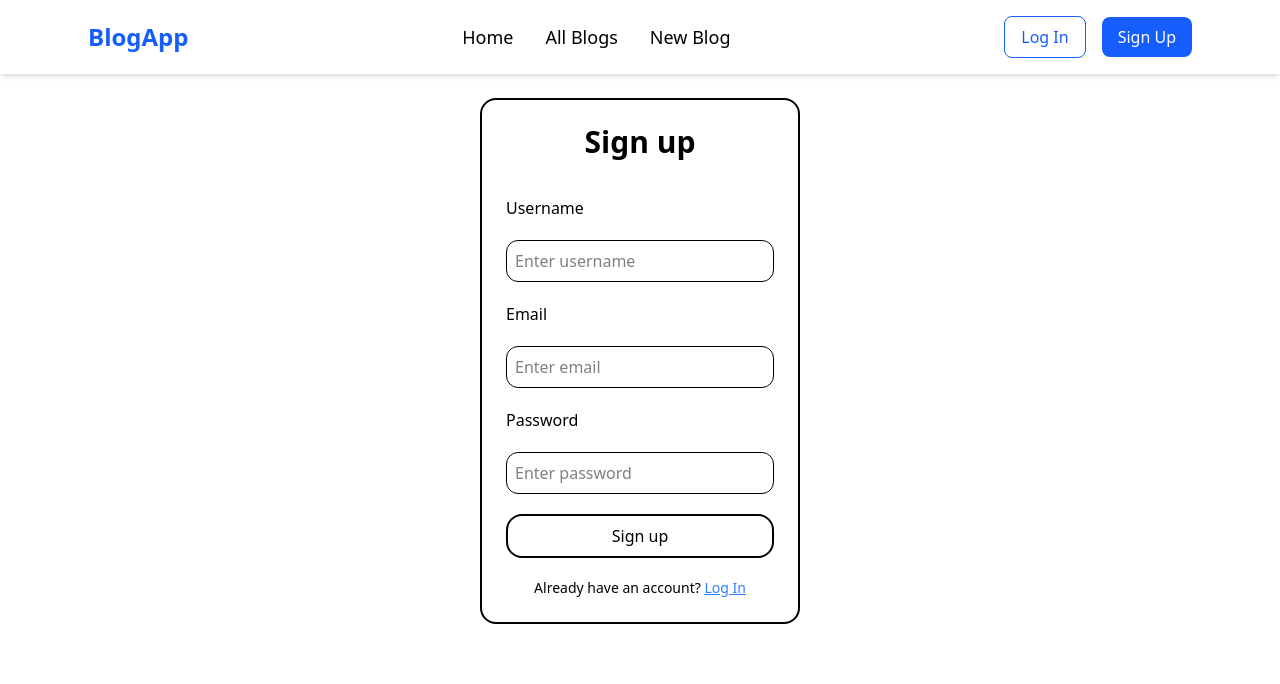
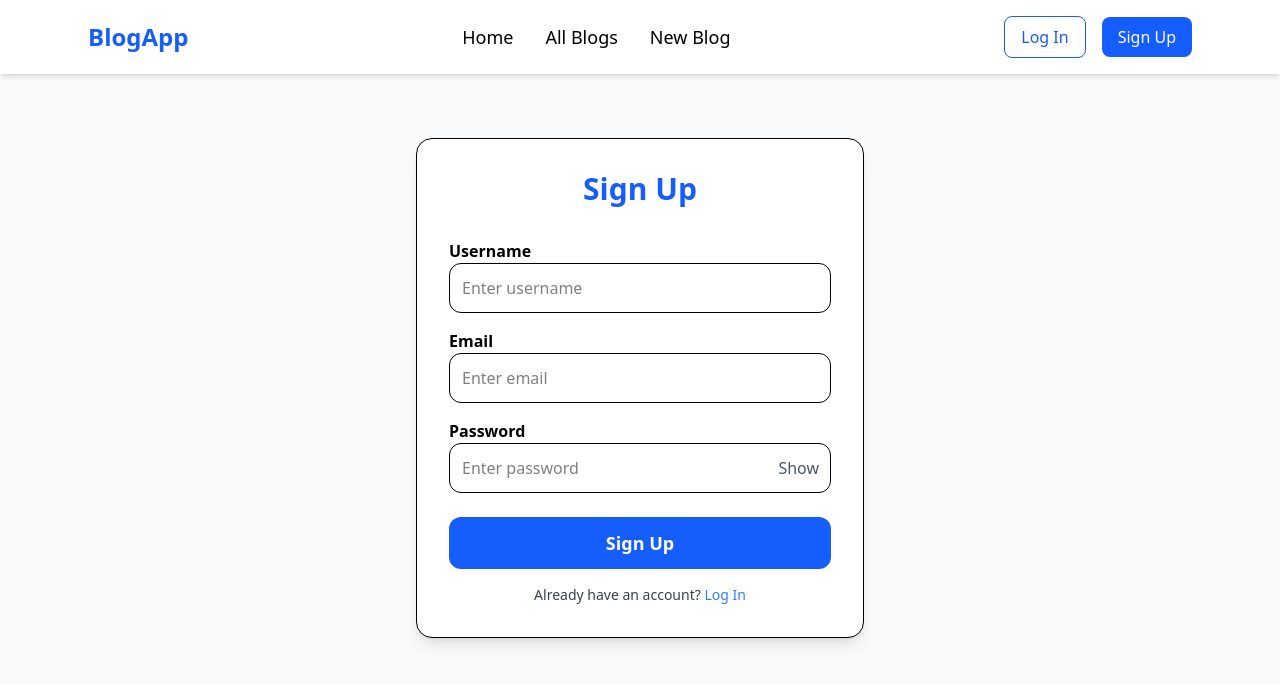
Before and after one commit to satyamrk18/Tiny-Blog, a React (Vite) app in the folder client/: page /signup in a window 1280 px wide. Shown: the top 684 px of the page. Built offline with nearby package versions, Linux system fonts and the light colour scheme.

Commit message:
sign in and log in design improved

```diff
--- a/client/src/Views/LogIn.jsx
+++ b/client/src/Views/LogIn.jsx
@@ -1,76 +1,95 @@
 import Navbar from "../Components/Navbar";
 import { Link } from "react-router";
 import { useNavigate } from "react-router";
-import { useEffect, useState } from "react";
+import { useState } from "react";
 import axios from "axios";
-const logIn = ()=>
-{
-    const [user,setUser] = useState({
-        email:"",
-        password:"",
-    })
-    const loginUser = async ()=>
-    {
-      try{
-        const response = await axios.post(`${import.meta.env.VITE_SERVER_URL}/login`,user)
+
+const LogIn = () => {
+  const [user, setUser] = useState({
+    email: "",
+    password: "",
+  });
+
+  const [showPassword, setShowPassword] = useState(false);
+
+  const loginUser = async () => {
+    try {
+      const response = await axios.post(
+        `${import.meta.env.VITE_SERVER_URL}/login`,
+        user
+      );
+
       alert(response.data.message);
-      if(response?.data?.success === true)
-      {
+
+      if (response?.data?.success === true) {
         localStorage.setItem("loggedinuser", JSON.stringify(response.data.data));
-       localStorage.setItem("token",response.data.token);
-        window.location.href="/";
+        localStorage.setItem("token", response.data.token);
+        window.location.href = "/";
       }
+    } catch (error) {
+      alert(error.response.data.message);
     }
-      catch(error)
-      {
-        alert(error.response.data.message)
-      }
-    }
-    return(
-        <div>
+  };
+
+  return (
+    <div className="min-h-screen bg-gray-50">
       <Navbar />
-      <form className="w-80 p-6 m-auto mt-6 flex flex-col gap-5 border-2 rounded-2xl">
-         <h1 className="text-2xl font-bold text-center mb-4">Log In</h1>
-        <label>Email</label>
+
+      <div className="max-w-md mx-auto mt-16 bg-white shadow-lg rounded-2xl p-8 border">
+        <h1 className="text-3xl font-bold text-center mb-8 text-blue-600">
+          Log In
+        </h1>
+
+        <label className="font-semibold">Email</label>
         <input
           type="email"
           placeholder="Enter email"
-          className="border p-2 rounded-xl w-full"
+          className="border p-3 rounded-xl w-full mb-4 focus:outline-none focus:ring-2 focus:ring-blue-400"
           autoComplete="email"
           value={user.email}
-          onChange={(e)=>{setUser({...user,email:e.target.value})}}
+          onChange={(e) => setUser({ ...user, email: e.target.value })}
           required
         />
 
-        <label>Password</label>
+        <label className="font-semibold">Password</label>
+        <div className="relative">
           <input
-          type="password"
+            type={showPassword ? "text" : "password"}
             placeholder="Enter password"
-          className="border p-2 rounded-xl w-full"
+            className="border p-3 rounded-xl w-full focus:outline-none focus:ring-2 focus:ring-blue-400"
             autoComplete="current-password"
             value={user.password}
-          onChange={(e)=>{setUser({...user,password:e.target.value})}}
+            onChange={(e) => setUser({ ...user, password: e.target.value })}
             required
           />
 
+          {/* Show / Hide Toggle Button */}
           <button
             type="button"
-          className="m-auto border-2 p-2 rounded-2xl w-full cursor-pointer"
-          onClick={() => {
-            loginUser();
-          }}
+            className="absolute inset-y-0 right-3 flex items-center text-gray-600 hover:text-black"
+            onClick={() => setShowPassword(!showPassword)}
+          >
+            {showPassword ? "Hide" : "Show"}
+          </button>
+        </div>
+
+        <button
+          type="button"
+          className="mt-6 bg-blue-600 text-white p-3 rounded-xl w-full text-lg font-semibold hover:bg-blue-700 transition"
+          onClick={loginUser}
         >
           Log In
         </button>
 
-        <p className="text-sm text-center">
-          Dont have an account ?{" "}
-          <Link to="/signup" className="text-blue-500 underline">
-            sign up
+        <p className="text-sm text-center mt-4 text-gray-700">
+          Don't have an account?{" "}
+          <Link to="/signup" className="text-blue-500 font-medium">
+            Sign Up
           </Link>
         </p>
-      </form>
       </div>
-    )
-}
-export default logIn;
+    </div>
+  );
+};
+
+export default LogIn;
--- a/client/src/Views/SignIn.jsx
+++ b/client/src/Views/SignIn.jsx
@@ -1,9 +1,8 @@
 import Navbar from "../Components/Navbar";
 import { Link } from "react-router";
 import { useNavigate } from "react-router";
-import { useEffect, useState } from "react";
+import { useState } from "react";
 import axios from "axios";
-
 
 const SignIn = () => {
   const [user, setUser] = useState({
@@ -11,74 +10,97 @@ const SignIn = () => {
     email: "",
     password: "",
   });
+
+  const [showPassword, setShowPassword] = useState(false);
+
   const navigate = useNavigate();
+
   const saveUser = async () => {
-   try{
-    const response = await axios.post(`${import.meta.env.VITE_SERVER_URL}/signup`,user);
+    try {
+      const response = await axios.post(
+        `${import.meta.env.VITE_SERVER_URL}/signup`,
+        user
+      );
       alert(response.data.message);
-
+      navigate("/login");
+    } catch (error) {
+      alert(error.response.data.message || "Something went wrong!");
     }
-   catch (error) {
-    alert(error.response.data.message || "Something went wrong!");
-    navigate("/login")
   };
-}
 
   return (
-    <div>
+    <div className="min-h-screen bg-gray-50">
       <Navbar />
-      <form className="w-80 p-6 m-auto mt-6 flex flex-col gap-5 border-2 rounded-2xl">
-         <h1 className="text-2xl font-bold text-center mb-4">Sign up</h1>
-        <label>Username</label>
+
+      <div className="max-w-md mx-auto mt-16 bg-white shadow-lg rounded-2xl p-8 border">
+        <h1 className="text-3xl font-bold text-center mb-8 text-blue-600">
+          Sign Up
+        </h1>
+
+        {/* Username */}
+        <label className="font-semibold">Username</label>
         <input
           type="text"
           placeholder="Enter username"
-          className="border p-2 rounded-xl w-full"
+          className="border p-3 rounded-xl w-full mb-4 focus:outline-none focus:ring-2 focus:ring-blue-400"
           value={user.name}
           onChange={(e) => setUser({ ...user, name: e.target.value })}
           autoComplete="username"
           required
         />
 
-        <label>Email</label>
+        {/* Email */}
+        <label className="font-semibold">Email</label>
         <input
           type="email"
           placeholder="Enter email"
-          className="border p-2 rounded-xl w-full"
+          className="border p-3 rounded-xl w-full mb-4 focus:outline-none focus:ring-2 focus:ring-blue-400"
           value={user.email}
           onChange={(e) => setUser({ ...user, email: e.target.value })}
           autoComplete="email"
           required
         />
 
-        <label>Password</label>
+        {/* Password */}
+        <label className="font-semibold">Password</label>
+        <div className="relative">
           <input
-          type="password"
+            type={showPassword ? "text" : "password"}
             placeholder="Enter password"
-          className="border p-2 rounded-xl w-full"
+            className="border p-3 rounded-xl w-full focus:outline-none focus:ring-2 focus:ring-blue-400"
             value={user.password}
             onChange={(e) => setUser({ ...user, password: e.target.value })}
-          autoComplete="current-password"
+            autoComplete="new-password"
             required
           />
 
+          {/* Show/Hide Password Button */}
           <button
             type="button"
-          className="m-auto border-2 p-2 rounded-2xl w-full cursor-pointer"
-          onClick={() => {
-            saveUser();
-          }}
+            className="absolute inset-y-0 right-3 flex items-center text-gray-600 hover:text-black"
+            onClick={() => setShowPassword(!showPassword)}
           >
-          Sign up
+            {showPassword ? "Hide" : "Show"}
+          </button>
+        </div>
+
+        {/* Sign Up Button */}
+        <button
+          type="button"
+          className="mt-6 bg-blue-600 text-white p-3 rounded-xl w-full text-lg font-semibold hover:bg-blue-700 transition"
+          onClick={saveUser}
+        >
+          Sign Up
         </button>
 
-        <p className="text-sm text-center">
+        {/* Bottom Link */}
+        <p className="text-sm text-center mt-4 text-gray-700">
           Already have an account?{" "}
-          <Link to="/login" className="text-blue-500 underline">
+          <Link to="/login" className="text-blue-500 font-medium">
             Log In
           </Link>
         </p>
-      </form>
+      </div>
     </div>
   );
 };
```
Lines whose indentation alone changed are shown as unchanged.
